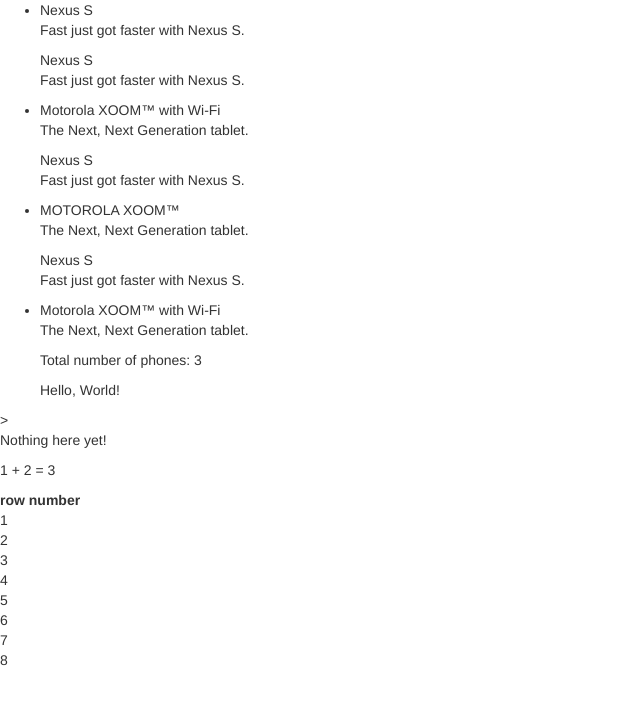
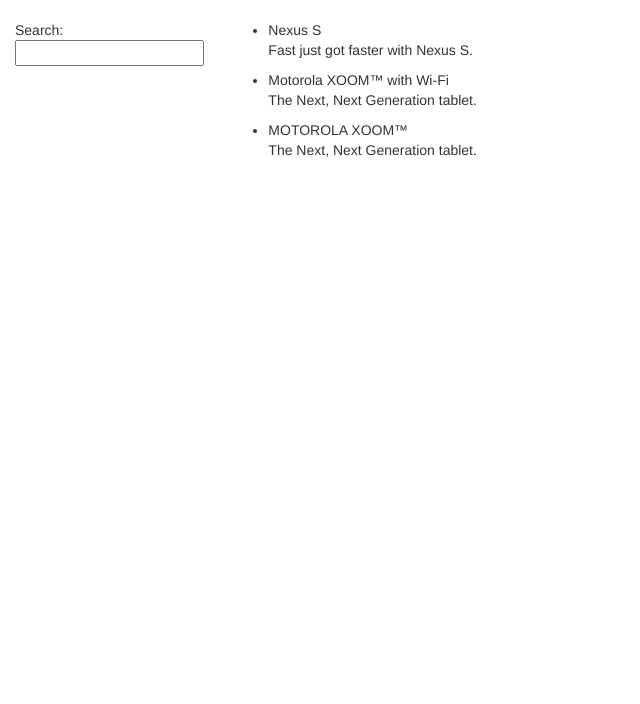
Before and after one commit to Kirk-Amoah/assign1, a website: page app/index.html in a window 1280 px wide. Shown: the whole page, without its empty margins (0-640 px from the left). Drawn offline with nearby package versions, Linux system fonts and the light colour scheme.

Commit message:
initial project files for step-3

```diff
--- a/app/css/app.css
+++ b/app/css/app.css
@@ -1 +1,5 @@
 /* app css stylesheet */
+
+body {
+  padding-top: 20px;
+}
--- a/app/index.html
+++ b/app/index.html
@@ -2,38 +2,35 @@
 <html lang="en" ng-app="phonecatApp">
 <head>
   <meta charset="utf-8">
-  <title>My HTML File</title>
+  <title>Google Phone Gallery</title>
   <link rel="stylesheet" href="bower_components/bootstrap/dist/css/bootstrap.css">
   <link rel="stylesheet" href="css/app.css">
   <script src="bower_components/angular/angular.js"></script>
   <script src="js/controllers.js"></script>
 </head>
+<body ng-controller="PhoneListCtrl">
 
-<body  ng-controller="PhoneListCtrl">
+  <div class="container-fluid">
+    <div class="row">
+      <div class="col-md-2">
+        <!--Sidebar content-->
 
-	<ul>
-    <li ng-repeat="phone in phones">
-	{{phone.name}}
-      <p>{{phone.snippet}}</p>
-      <span>Nexus S</span>
-      <p>
-        Fast just got faster with Nexus S.
-      </p>
-    </li>
-    <li>
-      <span>Motorola XOOM™ with Wi-Fi</span>
-      <p>
-        The Next, Next Generation tablet.
-      </p>
-	  <p>Total number of phones: {{phones.length}}</p>
-	  <p>Hello, {{name}}!</p>
-    </li>
-  </ul>>
+        Search: <input ng-model="query">
 
-  <p>Nothing here {{'yet' + '!'}}</p><p>1 + 2 = {{ 1 + 2 }}</p>
-	<table>
-      <tr><th>row number</th></tr>
-      <tr ng-repeat="i in [0, 1, 2, 3, 4, 5, 6, 7]"><td>{{i+1}}</td></tr>
-    </table>
+      </div>
+      <div class="col-md-10">
+        <!--Body content-->
+
+        <ul class="phones">
+          <li ng-repeat="phone in phones | filter:query">
+            {{phone.name}}
+            <p>{{phone.snippet}}</p>
+          </li>
+        </ul>
+
+      </div>
+    </div>
+  </div>
+
 </body>
 </html>
--- a/app/js/controllers.js
+++ b/app/js/controllers.js
@@ -1,7 +1,10 @@
 'use strict';
+
+/* Controllers */
+
 var phonecatApp = angular.module('phonecatApp', []);
 
-phonecatApp.controller('PhoneListCtrl', function ($scope) {
+phonecatApp.controller('PhoneListCtrl', function($scope) {
   $scope.phones = [
     {'name': 'Nexus S',
      'snippet': 'Fast just got faster with Nexus S.'},
@@ -10,6 +13,4 @@
     {'name': 'MOTOROLA XOOM™',
      'snippet': 'The Next, Next Generation tablet.'}
   ];
-  $scope.name = "World";
 });
-/* Controllers */
```
Also changed, not shown: test/e2e/scenarios.js (+22 -4 lines), test/unit/controllersSpec.js (+11 -7 lines).
